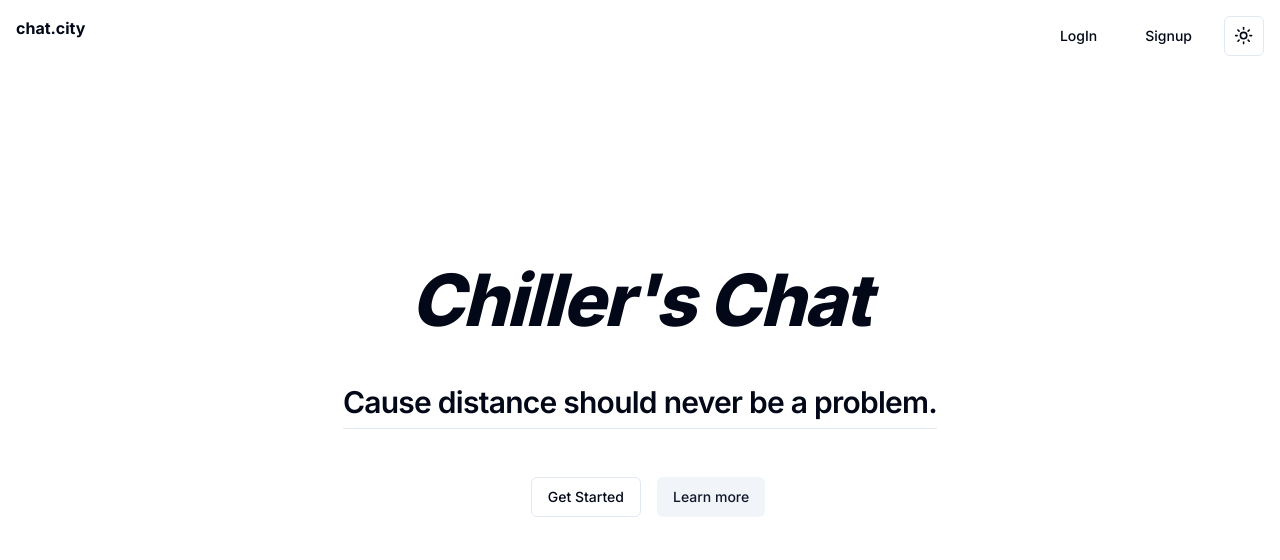
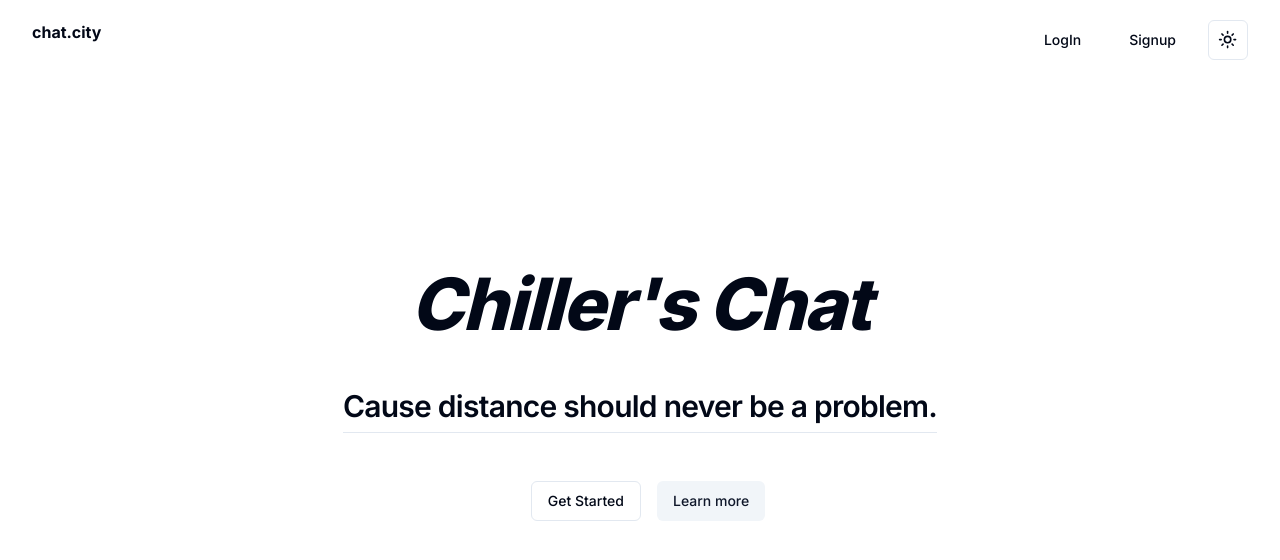
Before and after one commit to LaPulgaaa/chatapp, a Next.js app: page / in a window 1280 px wide. Shown: the top 560 px of the page. Built offline with nearby package versions, Linux system fonts and the light colour scheme; no server answers.

Commit message:
navbar: Add margin to navbar.

```diff
--- a/components/Navbar.tsx
+++ b/components/Navbar.tsx
@@ -13,7 +13,7 @@ import { signOut, useSession } from "next-auth/react";
 export default function Navbar(){;
     const session = useSession();
     return (
-        <div className="p-4 font-bold flex justify-between cursor-pointer">
+        <div className="p-4 font-bold flex justify-between cursor-pointer mx-4 mt-1">
             <Link href="/">
                 <h2>chat.city</h2>
             </Link>
```
